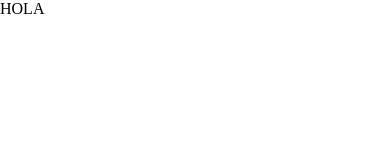
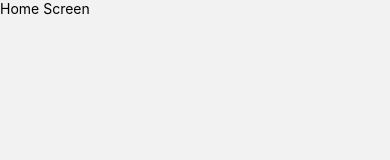
Before and after one commit to 2003scott/chinchaApp, a React Native app: screen / in a window 390 px wide. Shown: the top 160 px of the page. Built offline with nearby package versions, Linux system fonts and the light colour scheme.

Commit message:
Agregar navegación y pantalla de inicio; implementar SplashScreen y configurar rutas

```diff
--- a/App.tsx
+++ b/App.tsx
@@ -5,26 +5,50 @@
  * @format
  */
 
-import React from 'react';
-import {
-    SafeAreaView,
-    ScrollView,
-    View,
-} from 'react-native';
+import React, { useEffect, useState } from 'react';
+import { createNativeStackNavigator } from '@react-navigation/native-stack'
+import { NavigationContainer } from '@react-navigation/native'
+import { SplashScreen } from './src/components/animations/splashScreen';
+import { HomeScreen } from './src/screens';
 
+const Stack = createNativeStackNavigator()
 
 function App(): React.JSX.Element {
 
 
+    const [showSplash, setShowSplash] = useState(true)
+
+    useEffect(() => {
+        const timer = setTimeout(() => {
+            setShowSplash(false)
+        }, 2000)
+
+        return () => clearTimeout(timer)
+    }, [])
+
     return (
-        <SafeAreaView>
-            <ScrollView
-                contentInsetAdjustmentBehavior="automatic">
-                <View>
-                    HOLA
-                </View>
-            </ScrollView>
-        </SafeAreaView>
+        <NavigationContainer>
+            {showSplash ? (
+                <SplashScreen />
+            ) : (
+                <>
+                    <Stack.Navigator initialRouteName="Home">
+                        <Stack.Screen name="Home" component={HomeScreen}
+                            options={{
+                                headerShown: false
+                            }} />
+                        <Stack.Screen name="DetailScreen" component={HomeScreen}
+                            options={{
+                                headerStyle: {
+                                    backgroundColor: "#ffffff",
+                                },
+                                headerTintColor: "#514F4F",
+                                headerTitle: ""
+                            }} />
+                    </Stack.Navigator>
+                </>
+            )}
+        </NavigationContainer>
     );
 }
 
--- a/package.json
+++ b/package.json
@@ -10,6 +10,7 @@
     "test": "jest"
   },
   "dependencies": {
+    "@react-navigation/native-stack": "^7.2.0",
     "@tanstack/react-query": "^5.66.3",
     "axios": "^1.7.9",
     "react": "18.3.1",
--- /dev/null
+++ b/src/screens/home/index.tsx
@@ -0,0 +1,10 @@
+import React from "react"
+import { Text, View } from "react-native"
+
+export const HomeScreen = () => {
+    return (
+        <View>
+            <Text>Home Screen</Text>
+        </View>
+    )
+}
--- a/src/screens/index.ts
+++ b/src/screens/index.ts
@@ -0,0 +1 @@
+export * from "./home";
```
Also changed, not shown: 1 other file (tests, documents, lock files or other folders).
